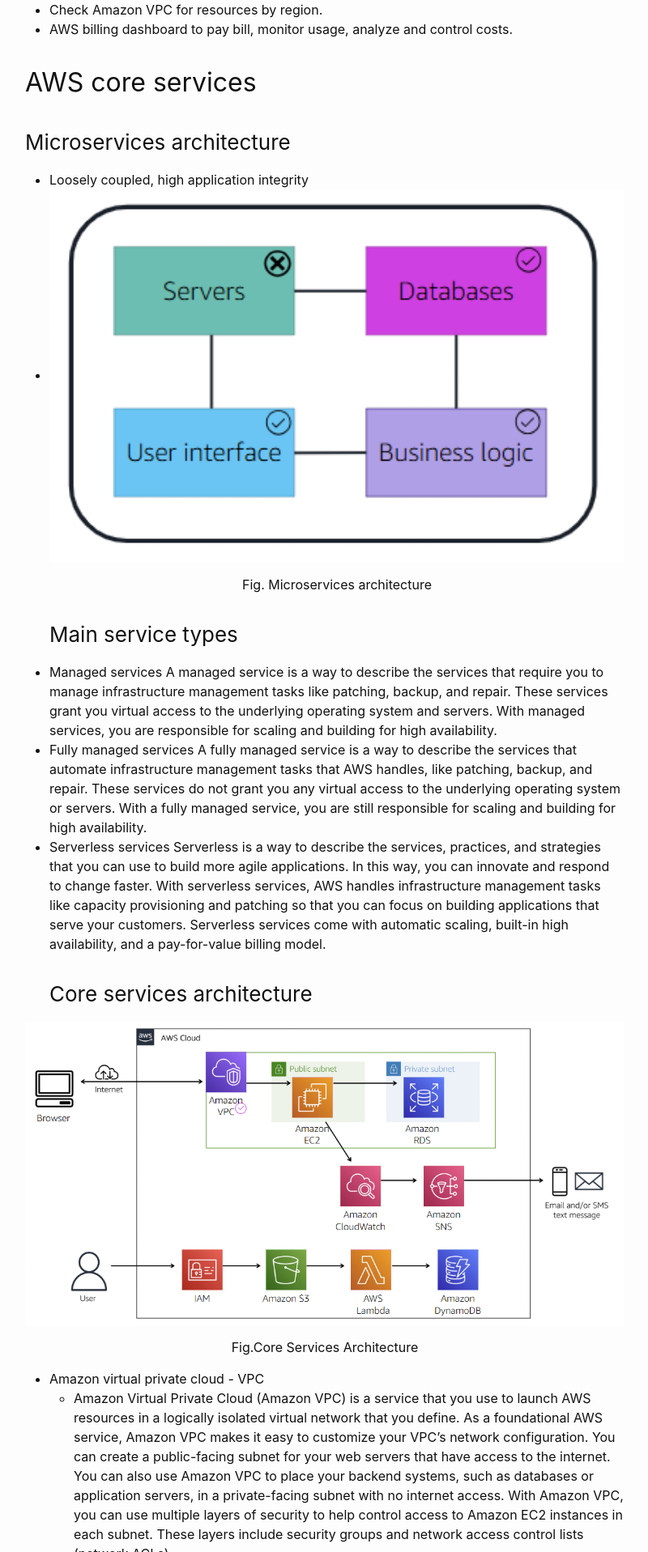
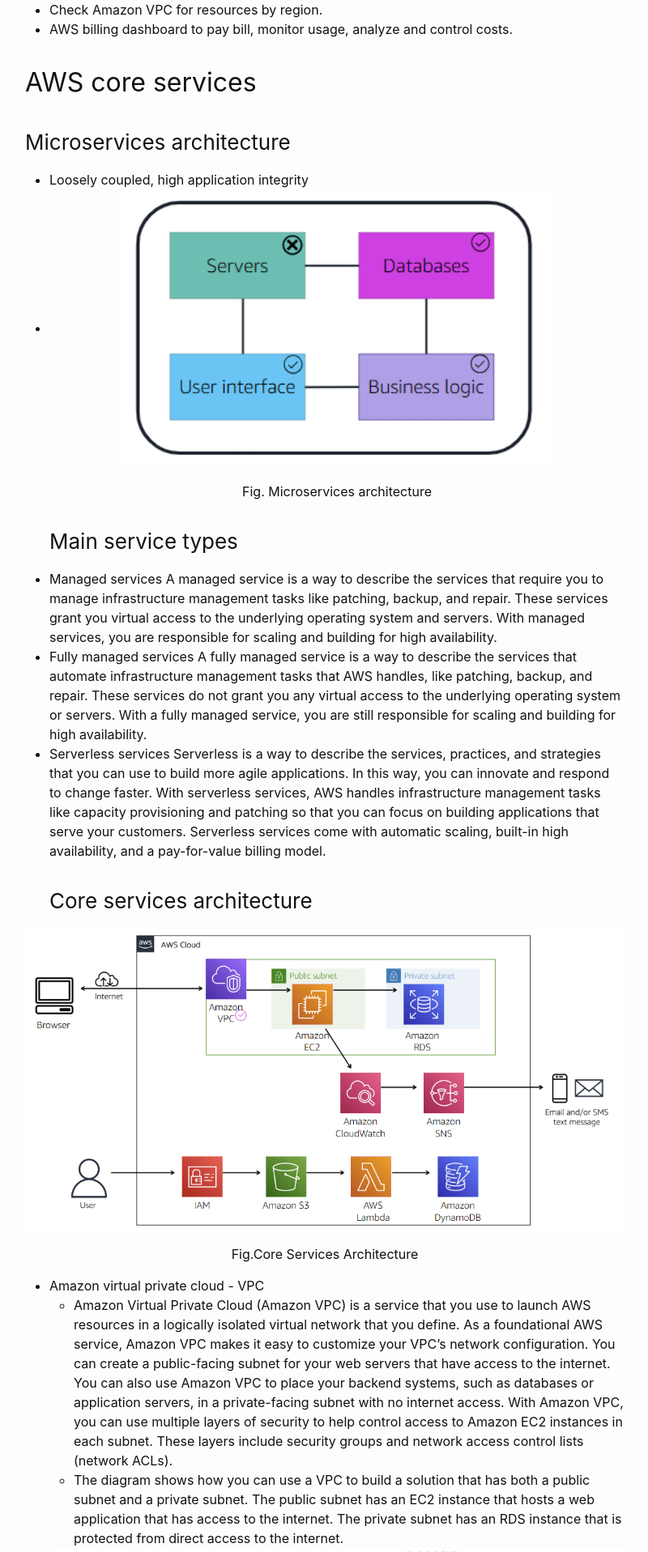
Before and after one commit to icarusunimelb/personal-blogs, a Jekyll site: the page built from _posts/2025-04-23-AWS.md, in a window 1280 px wide. Shown: the part 4262-6179 px from the top of the page at 81% size, without its empty margins (239-1039 px from the left). Built offline with Jekyll 4.4.1, drawn with Linux system fonts in a browser that asks for light colours; our own code applies the rules of GitHub Pages for plain Markdown files.

Commit message:
Update 2025-04-23-AWS.md

```diff
--- a/_posts/2025-04-23-AWS.md
+++ b/_posts/2025-04-23-AWS.md
@@ -105,7 +105,7 @@ category: "Cloud"
 ### Microservices architecture
 * Loosely coupled, high application integrity
 *   <p align="center">
-    <img src="https://github.com/icarusunimelb/personal-blogs/blob/main/_posts/figures/microservices.png?raw=true" alt="Microservices" title="Microservices" width="100%" height="100%">
+    <img src="https://github.com/icarusunimelb/personal-blogs/blob/main/_posts/figures/microservices.png?raw=true" alt="Microservices" title="Microservices" width="75%" height="75%">
     <div style="text-align: center;">Fig. Microservices architecture</div>
     </p>
 ### Main service types
```
